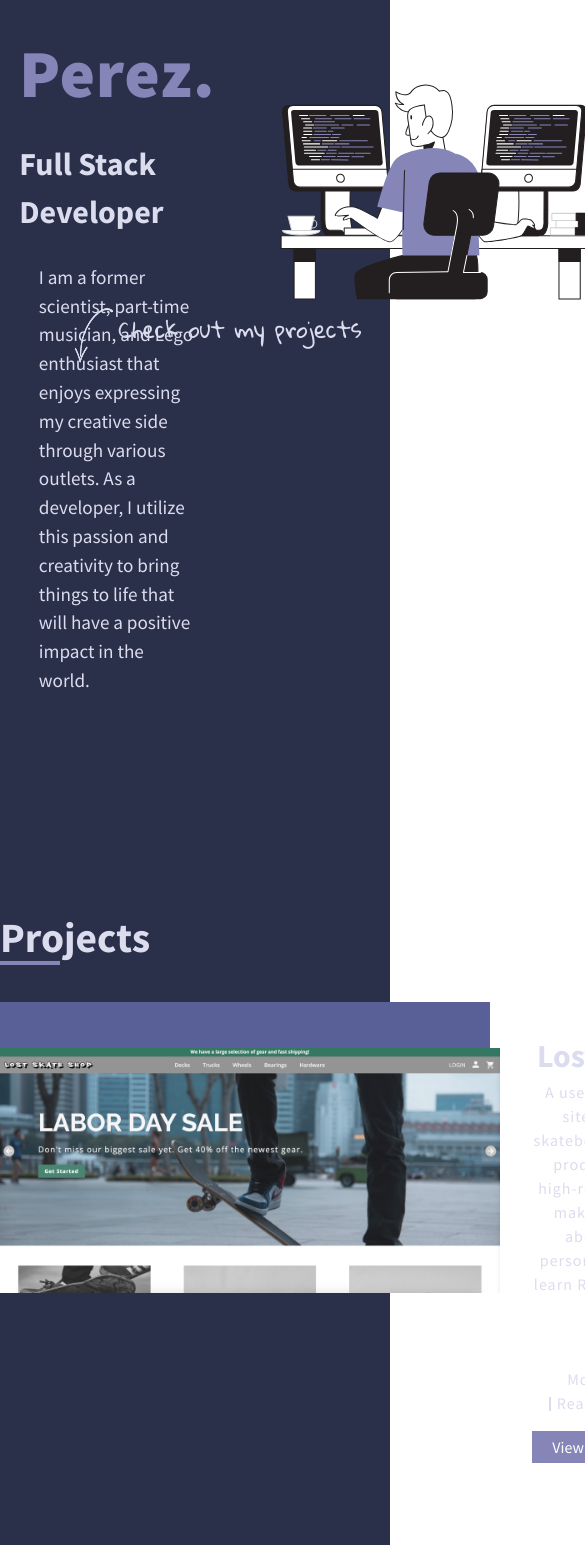
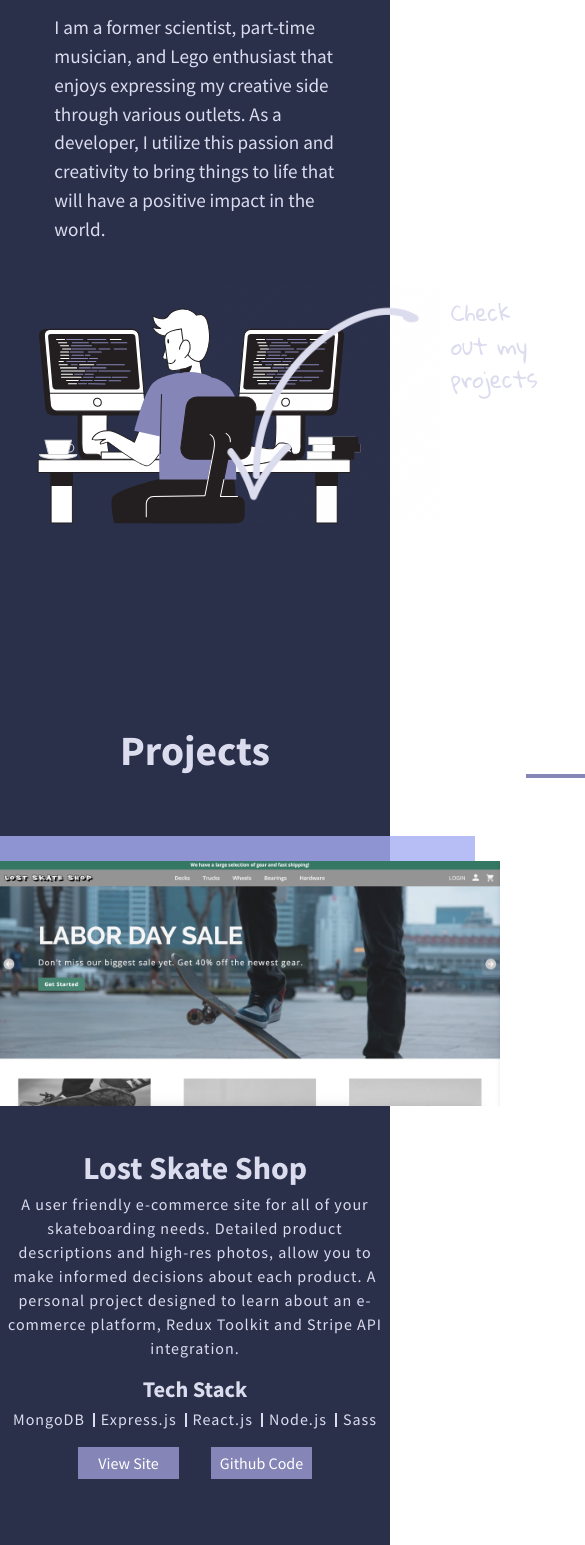
Before and after one commit to jpswt/portfolio, a React (Vite) app: page / in a window 390 px wide. Shown: the part 452-1997 px from the top of the page, 585 px wide, since content can reach past the window. Built offline with nearby package versions, Linux system fonts and the light colour scheme.

Commit message:
fix card boxes

```diff
--- a/src/App.css
+++ b/src/App.css
@@ -18,9 +18,8 @@ body {
 	--clr-font-alt: hsl(0, 0%, 27%);
 	--clr-font-light: #fff;
 	--clr-primary: #005b96;
-	--clr-card: hsla(203, 77%, 80%, 0.8);
-	--clr-card2: hsla(205, 26%, 37%, 0.8);
-	--clr-c: hsla(180, 50%, 40%, 0.8);
+	--clr-card: hsla(205, 26%, 37%, 0.8);
+	--clr-card2: hsla(180, 50%, 40%, 0.8);
 	--clr-input: hsla(206, 32%, 85%, 0.8);
 }
 
--- a/src/components/Contact/Contact.css
+++ b/src/components/Contact/Contact.css
@@ -12,7 +12,7 @@
 	width: fit-content;
 	font-size: 2.6rem;
 	position: relative;
-	padding-top: 80px;
+	padding-top: 60px;
 	margin-bottom: 2rem;
 }
 
@@ -23,7 +23,7 @@
 	height: 4px;
 	background: var(--clr-primary);
 	display: block;
-	top: 135px;
+	top: 115px;
 }
 
 .contact-container .info {
--- a/src/components/Contact/Contact.jsx
+++ b/src/components/Contact/Contact.jsx
@@ -94,7 +94,7 @@ const Contact = () => {
 						className="inputs"
 						id="message"
 						name="message"
-						rows="6"
+						rows="5"
 						style={{ resize: 'none' }}
 						placeholder={`Let's connect...`}
 						required
--- a/src/components/Profile/Profile.css
+++ b/src/components/Profile/Profile.css
@@ -42,22 +42,31 @@
 .arrow-container {
 	position: absolute;
 	display: flex;
-	top: 88%;
-	left: 18%;
+	top: 86%;
+	left: 52%;
 }
 
 .checkout {
 	font-family: 'Gloria Hallelujah';
 	font-size: 1.4rem;
-	top: 0;
-	left: 27%;
+	margin-left: 0.5rem;
 	/* position: absolute; */
 }
 
 .arrow {
-	width: 15%;
+	width: 240px;
 	color: var(--clr-c);
 	transform: scale(-1, -1);
 	padding-bottom: 10px;
 	/* position: absolute; */
 }
+
+@media (max-width: 1220px) {
+	.profile-container {
+		flex-direction: column;
+	}
+
+	.profile-container .profile-content {
+		margin: 3rem 0 0;
+	}
+}
--- a/src/components/ProjectCard/ProjectCard.css
+++ b/src/components/ProjectCard/ProjectCard.css
@@ -29,10 +29,11 @@
 .card-wrapper .card-container .image-container {
 	flex: 1;
 	margin-top: 16px;
+
 	/* display: flex; */
 }
 
-.card-wrapper .card-container .odd::after {
+/* .card-wrapper .card-container .odd::after {
 	content: '';
 	position: absolute;
 	min-width: 490px;
@@ -41,9 +42,9 @@
 	left: 0px;
 	top: -30px;
 	z-index: -1;
-}
+} */
 
-.card-wrapper .card-container .even::after {
+/* .card-wrapper .card-container .even::after {
 	content: '';
 	position: absolute;
 	min-width: 490px;
@@ -52,11 +53,19 @@
 	left: 710px;
 	top: -30px;
 	z-index: -1;
-}
+} */
 
-.card-wrapper .card-container .image-container .card-image {
+.card-image-even {
+	display: inline-block;
 	width: 500px;
 	object-fit: cover;
+	box-shadow: 25px -25px 0 var(--clr-card2);
+}
+.card-image-odd {
+	display: inline-block;
+	width: 500px;
+	object-fit: cover;
+	box-shadow: -25px -25px 0 var(--clr-card);
 }
 
 .card-wrapper .card-container .details-container {
@@ -102,3 +111,14 @@
 	padding: 0.25rem 0.5rem;
 	text-decoration: none;
 }
+
+@media (max-width: 1220px) {
+	.card-wrapper .card-container {
+		flex: 1;
+		display: flex;
+		flex-direction: column;
+		gap: 2rem;
+		position: relative;
+		z-index: 0;
+	}
+}
--- a/src/components/ProjectCard/ProjectCard.jsx
+++ b/src/components/ProjectCard/ProjectCard.jsx
@@ -6,17 +6,13 @@ const ProjectCard = ({ project }) => {
 			<div className="card-container" key={project.id}>
 				{project.id % 2 !== 0 ? (
 					<>
-						<div
-							className={
-								project.id % 2 === 0
-									? 'image-container even'
-									: 'image-container odd'
-							}
-						>
+						<div className="image-container">
 							<img
 								src={project.bg}
 								alt={project.title}
-								className="card-image"
+								className={
+									project.id % 2 === 0 ? 'card-image-even' : 'card-image-odd'
+								}
 							/>
 							{/* <img className="arrow" src={arrow} alt="" /> */}
 						</div>
@@ -81,17 +77,13 @@ const ProjectCard = ({ project }) => {
 								</a>
 							</div>
 						</div>
-						<div
-							className={
-								project.id % 2 === 0
-									? 'image-container even'
-									: 'image-container odd'
-							}
-						>
+						<div className="image-container">
 							<img
 								src={project.bg}
 								alt={project.title}
-								className="card-image"
+								className={
+									project.id % 2 === 0 ? 'card-image-even' : 'card-image-odd'
+								}
 							/>
 						</div>
 					</>
--- a/src/components/Projects/Projects.css
+++ b/src/components/Projects/Projects.css
@@ -3,22 +3,24 @@
 }
 
 .project-title {
-	width: fit-content;
+	width: 100%;
 	margin-top: 4rem;
 	margin-bottom: 4rem;
 	font-size: 2.6rem;
 	position: relative;
 	padding-top: 80px;
+	text-align: center;
 }
 
 .project-title::after {
 	content: '';
 	position: absolute;
-	width: 40%;
+	width: 60px;
 	height: 4px;
 	background: var(--clr-primary);
 	display: block;
 	top: 135px;
+	left: 526px;
 }
 
 .projects-container .project-container {
@@ -29,3 +31,6 @@
 	justify-content: center;
 	text-align: center;
 }
+
+@media (max-width: 1220px) {
+}
--- a/src/data/Data.js
+++ b/src/data/Data.js
@@ -9,7 +9,7 @@ export const data = [
 		color: 'red',
 		title: 'Lost Skate Shop',
 		description:
-			'A user friendly e-commerce site with for all of your skateboarding needs. Detailed product descriptions and high-res photos, allow you to make informed decisions about each product. A personal project designed to learn Redux Toolkit and Stripe API integration.',
+			'A user friendly e-commerce site for all of your skateboarding needs. Detailed product descriptions and high-res photos, allow you to make informed decisions about each product. A personal project designed to learn about an e-commerce platform, Redux Toolkit and Stripe API integration.',
 		stack: ['MongoDB', 'Express.js', 'React.js', 'Node.js', 'Sass'],
 		site: 'https://lostskateshop.onrender.com/',
 		gh: 'https://github.com/jpswt/LostSkateShop',
@@ -20,7 +20,7 @@ export const data = [
 		color: 'blue',
 		title: 'Note For Note',
 		description:
-			'Showcase your musical journey, share your insights, connect and collaborate with fellow artists in a vibrant and engaging platform designed exclusively for the guitarist community. It is a Medium.com theme inspired application built to learn MongoDB integrate Multer/Firebase Storage.',
+			'Showcase your musical journey, share your insights, connect and collaborate with fellow artists in a vibrant and engaging platform designed exclusively for the guitarist community. It is a Medium.com theme inspired application built to learn MongoDB and Multer/Firebase for image storage.',
 		stack: [
 			'MongoDB',
 			'Express.js',
```
